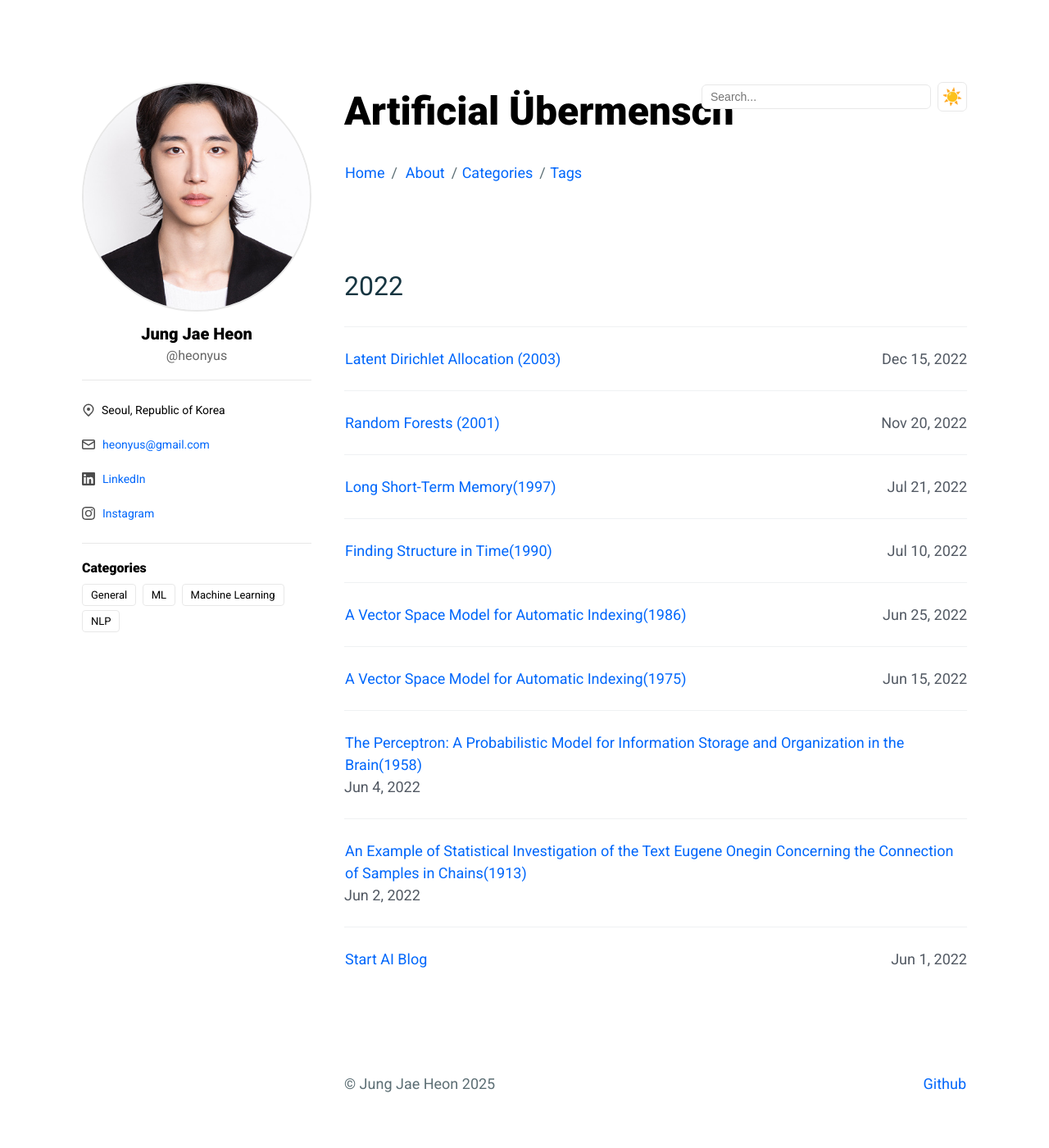
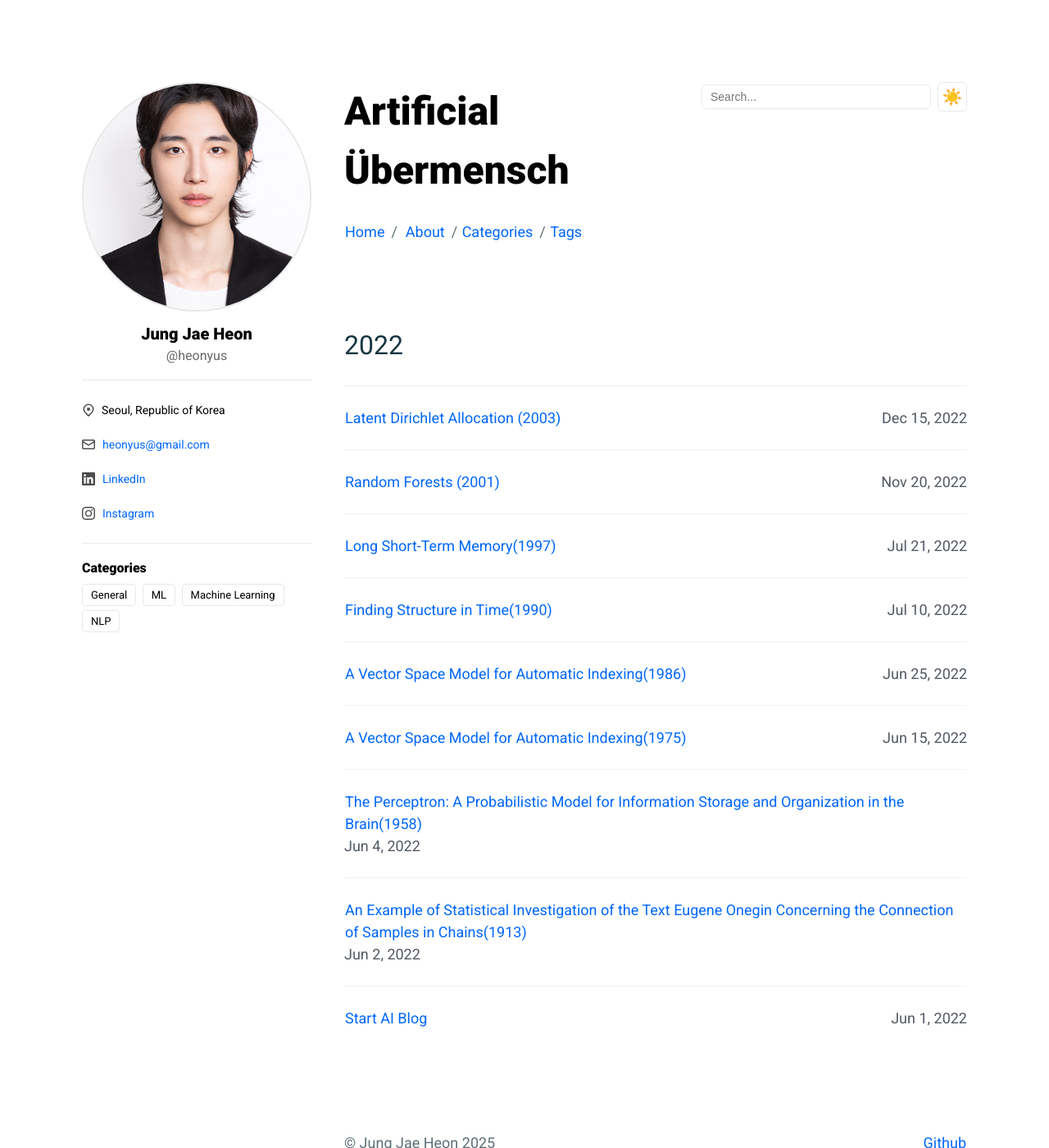
Before and after one commit to heonyus/heonyus.github.io, a Jekyll site: the page built from index.html, in a window 1280 px wide and 1400 px high. Shown: the whole window at 82% size. Built offline with Jekyll 4.4.1, drawn with Linux system fonts in a browser that asks for light colours.

Commit message:
Fix header title and search bar overlap issue
- Add right margin to h1 and hero title to prevent overlap with search bar
- Ensure 320px right margin for desktop view
- Remove margin on mobile for responsive design
- Fixes layout issue where page title text overlaps with search input

```diff
--- a/_sass/components/_page.scss
+++ b/_sass/components/_page.scss
@@ -12,6 +12,7 @@
 
     h1 {
         margin-bottom: 2.5rem; // 25px
+        margin-right: 320px; // 검색 바 공간 확보
         @include fs--heading-1;
         color: var(--text);
     }
@@ -20,6 +21,7 @@
         @include fs--title;
         font-weight: 700;
         margin-bottom: 2.5rem;
+        margin-right: 320px; // 검색 바 공간 확보
     }
 
     p {
@@ -72,6 +74,9 @@
     }
 
     @media (max-width: 768px) {
+        h1, .c-page__hero {
+            margin-right: 0; // 모바일에서는 여백 제거
+        }
         .c-header__top {
             position: static;
             justify-content: flex-end;
```
